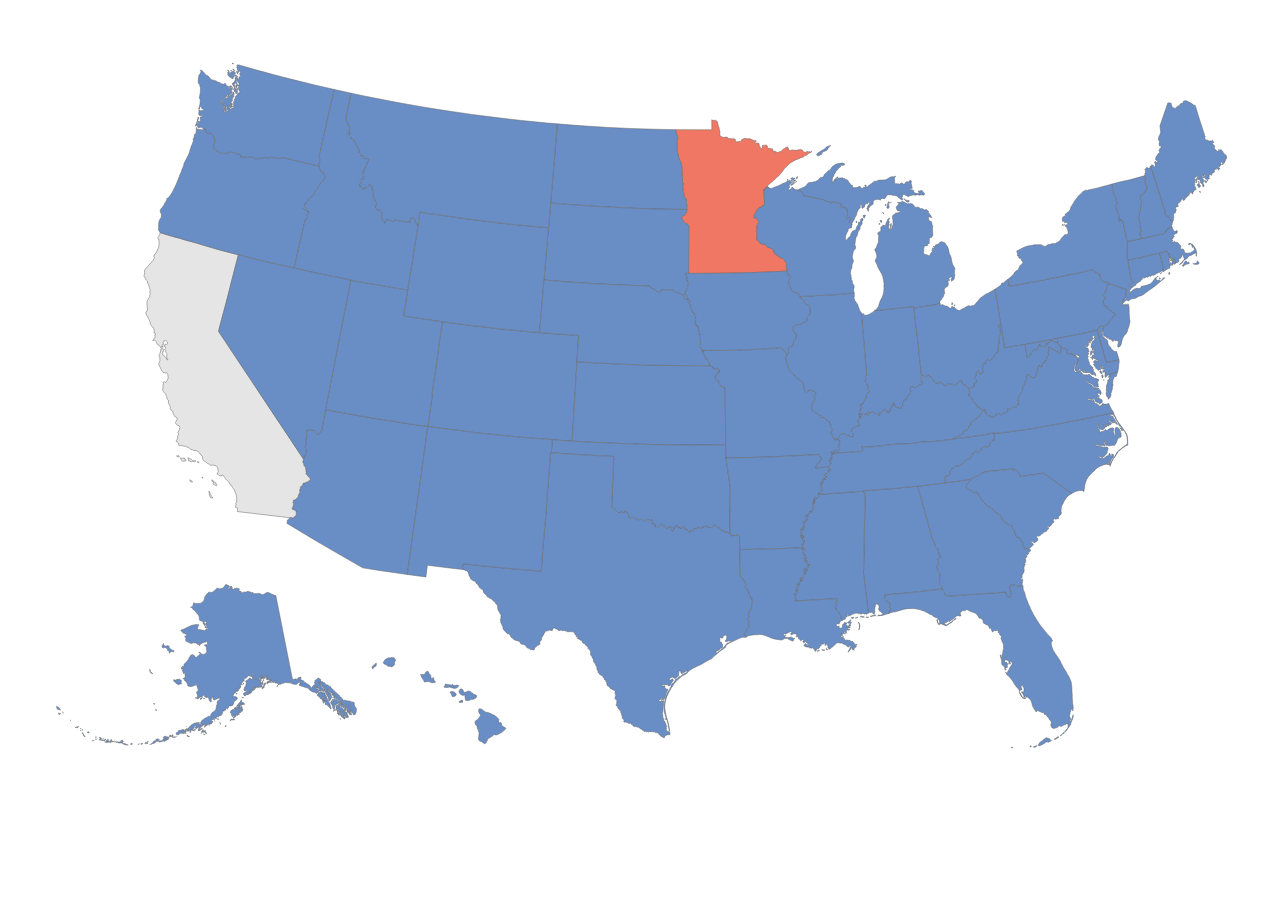
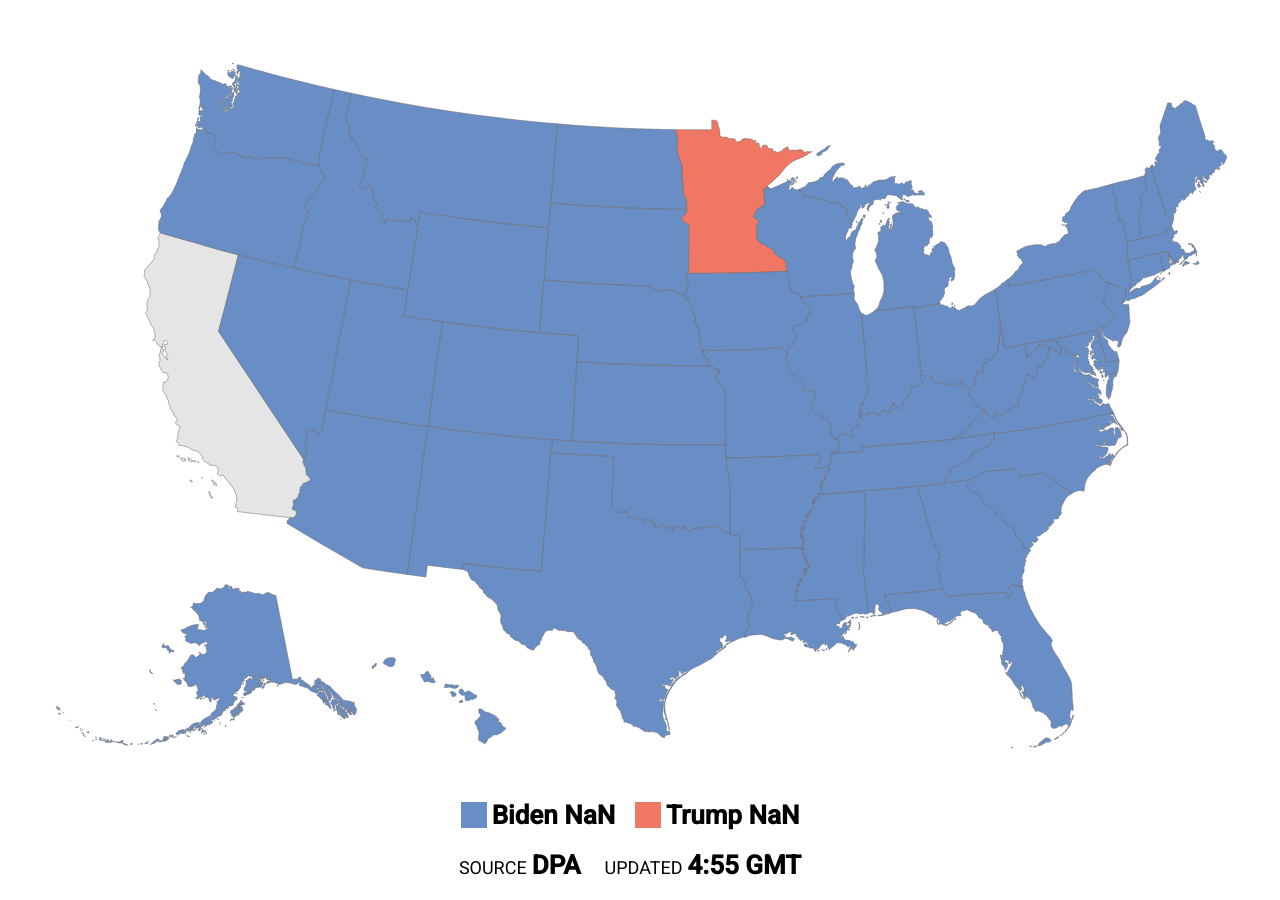
Before and after one commit to ebuddj/2020-us_election_result, a React app: page / in a window 1280 px wide. Before the commit the page ends 800 px from the top, so only its background shows below. Built offline with nearby package versions, Linux system fonts and the light colour scheme.

Commit message:
Updated map

```diff
--- a/src/jsx/App.jsx
+++ b/src/jsx/App.jsx
@@ -16,7 +16,9 @@ class App extends Component {
     super(props);
 
     this.state = {
-      data:[]
+      data:[],
+      d_votes:3,
+      r_votes:0
     }
   }
   componentDidMount() {
@@ -58,10 +60,20 @@ class App extends Component {
   }
   getAreaColor(area) {
     if (this.state.data[area]) {
-      if (this.state.data[area].d === '1') {
+      if (parseFloat(this.state.data[area].d) > 0) {
+        this.setState((state, props) => ({
+          d_votes:parseInt(state.d_votes + parseInt(this.state.data[area].votes) * parseFloat(this.state.data[area].d))
+        }));
+      }
+      else if (parseFloat(this.state.data[area].r) > 0) {
+        this.setState((state, props) => ({
+          r_votes:parseInt(state.r_votes + parseInt(this.state.data[area].votes) * parseFloat(this.state.data[area].r))
+        }));
+      }
+      if (parseFloat(this.state.data[area].d) > parseFloat(this.state.data[area].r)) {
         return 'rgba(105, 141, 197, 1)';
       }
-      else if (this.state.data[area].r === '1') {
+      else if (parseFloat(this.state.data[area].r) > 0) {
         return 'rgba(240, 119, 99, 1)';
       }
     }
@@ -84,6 +96,10 @@ class App extends Component {
         <div>
           <div className={style.map_container}></div>
         </div>
+        <div className={style.meta_container}>
+          <div><label className={style.democratics}></label><span className={style.value}>Biden {this.state.d_votes}</span><label className={style.republicans}></label><span className={style.value}>Trump {this.state.r_votes}</span></div>
+          <div><label>Source</label><span className={style.value}>DPA</span> <label>Updated</label><span className={style.value}>4:55 GMT</span></div>
+        </div>
       </div>
     );
   }
--- a/src/styles/styles.less
+++ b/src/styles/styles.less
@@ -44,6 +44,39 @@ body {
       }
     }
   }
+  .meta_container {
+    margin: auto auto;
+    font-family: 'Roboto';
+    text-align: center;
+    div {
+      margin-bottom: 20px;
+      label {
+        display: inline-block;
+        font-size: 18px;
+        margin-right: 5px;
+        text-transform: uppercase;
+        &.republicans,
+        &.democratics {
+          height: 26px;
+          line-height: 26px;
+          vertical-align: text-bottom;
+          width: 26px;
+        }
+        &.republicans {
+          background-color: rgba(240, 119, 99, 1)
+        }
+        &.democratics {
+          background-color: rgba(105, 141, 197, 1);
+        }
+      }
+      span.value {
+        font-size: 26px;
+        font-weight: bold;
+        display: inline-block;
+        margin-right: 20px;
+      }
+    }
+  }
 
   @import 'basics.less';
 }
```
Also changed, not shown: media/data/data.csv.
